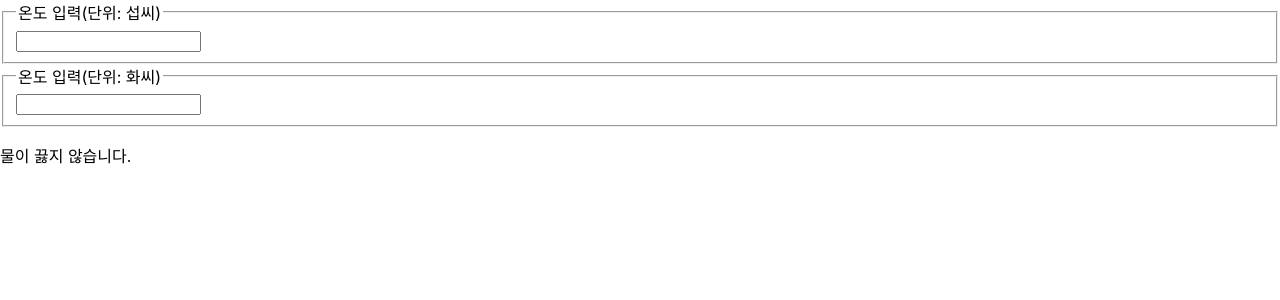
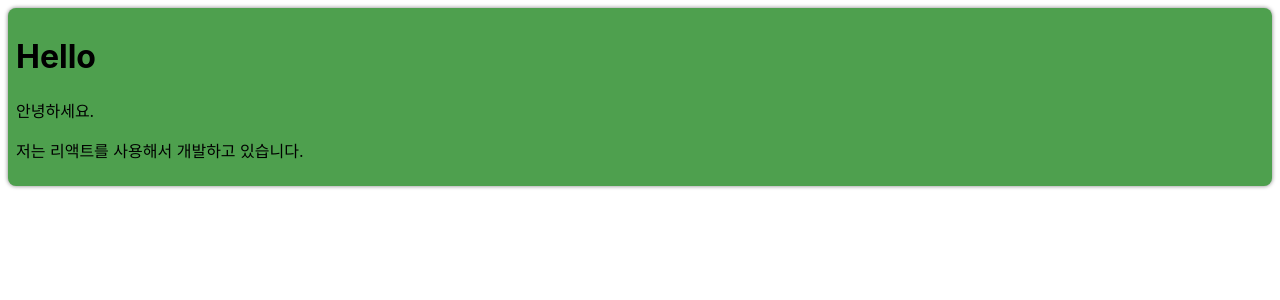
Before and after one commit to dyeon-dev/react-app, a React (Create React App) app: page / in a window 1280 px wide. Shown: the top 300 px of the page. Built offline with nearby package versions, Linux system fonts and the light colour scheme.

Commit message:
ch13. Containment & Specialization

```diff
--- /dev/null
+++ b/src/chapter_13/Card.jsx
@@ -0,0 +1,25 @@
+// 하위 컴포넌트를 감싸서 카드 형태로 보여주는 컴포넌트
+// 사용자의 프로필을 나타내는 ProfileCard 컴포넌트가 된다.
+// Containment, Specialization
+function Card(props) {
+    const {title, backgroundColor, children} = props;
+
+    return (
+        <div
+        style={{
+            margin: 8,
+            padding: 8,
+            borderRadius: 8,
+            boxShadow: "0px 0px 4px grey",
+            backgroundColor: backgroundColor || "white",
+        }}
+        >
+             {/* title, backgroud: Specialization */}
+            {title && <h1>{title}</h1>}
+             {/* children: Containment */}
+            {children}
+        </div>
+    )
+}
+
+export default Card;
--- /dev/null
+++ b/src/chapter_13/ProfileCard.jsx
@@ -0,0 +1,12 @@
+import Card from "./Card";
+// Card 컴포넌트를 사용하여 title에 이름을 넣고 background에 녹색으로 설정했다.
+function ProfileCard(props) {
+    return (
+        <Card title="Hello" backgroundColor="#4ea04e">
+            <p>안녕하세요.</p>
+            <p>저는 리액트를 사용해서 개발하고 있습니다.</p>
+        </Card>
+    );
+}
+
+export default ProfileCard;
--- a/src/index.js
+++ b/src/index.js
@@ -15,11 +15,12 @@
 import SignUp from './chapter_11/SignUp';
 import TemperatureInput from './chapter_12/TemperatureInput';
 import Calculator from './chapter_12/Calculator';
+import ProfileCard from './chapter_13/ProfileCard';
 
 const root = ReactDOM.createRoot(document.getElementById('root'));
 root.render(
   <React.StrictMode>
-    <Calculator />
+    <ProfileCard />
   </React.StrictMode>
 );
 
```
